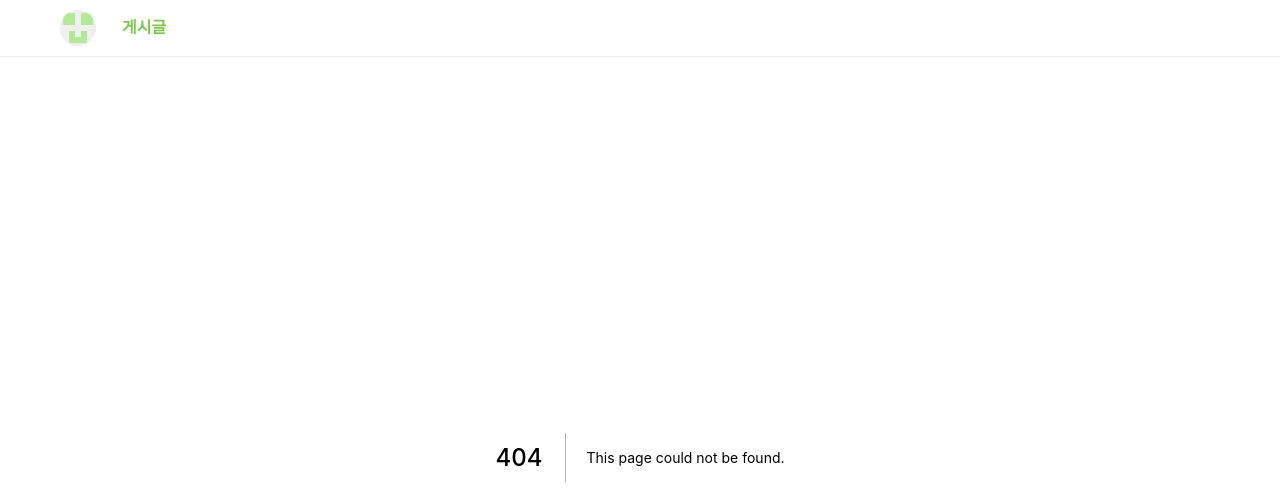
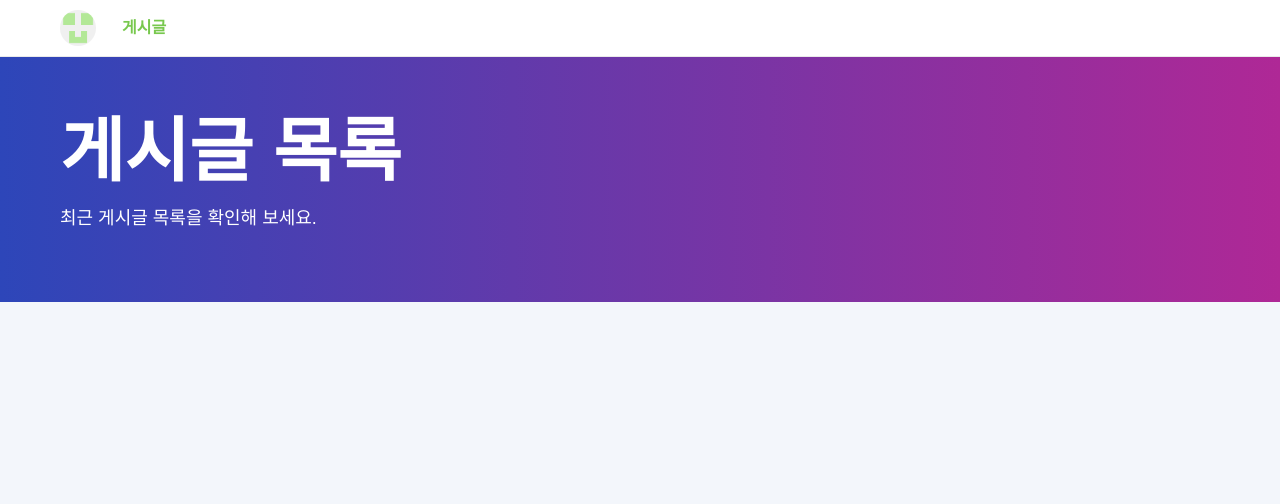
Before and after one commit to nix6839/nix6839.github.io, a Next.js app: page /posts in a window 1280 px wide. Before the commit this address had no page. Shown: the top 504 px of the page. Built offline with nearby package versions, Linux system fonts and the light colour scheme; some icons are missing.

Commit message:
feat: add base of `/posts`

```diff
--- /dev/null
+++ b/src/pages/posts/index.tsx
@@ -0,0 +1,83 @@
+import { GetStaticProps } from 'next';
+import styled from 'styled-components';
+import HeadTemplate from '../../components/HeadTemplate';
+
+const HeaderWrapper = styled.div`
+  position: fixed;
+  top: 0;
+  width: 100%;
+  background: linear-gradient(to right, #2d46b9, #af2896);
+  padding-top: 100px;
+  padding-bottom: 70px;
+  color: #fff;
+
+  header {
+    max-width: 1200px;
+    margin: 0 auto;
+    padding: 0 20px;
+    h1 {
+      font-weight: bold;
+      font-size: 70px;
+    }
+    p {
+      font-size: 18px;
+    }
+  }
+`;
+
+const BodyWrapper = styled.div`
+  background-color: #f3f6fb;
+  margin-top: 245px;
+  flex-grow: 1;
+  isolation: isolate;
+
+  > ul {
+    --grid-column-count: 3;
+    @media (max-width: 850px) {
+      --grid-column-count: 2;
+    }
+    @media (max-width: 576px) {
+      --grid-column-count: 1;
+    }
+    display: grid;
+    grid-template-columns: repeat(var(--grid-column-count), 1fr);
+    gap: 30px;
+    position: relative;
+    top: -40px;
+    max-width: 1200px;
+    margin: 0 auto;
+    padding: 0 20px;
+
+    li {
+      min-width: 0;
+    }
+  }
+`;
+
+type Props = {};
+
+export default function Posts({}: Props) {
+  return (
+    <>
+      <HeadTemplate
+        title="게시글 목록"
+        description="최근 게시글 목록을 확인해 보세요."
+        urlPath="/posts"
+        type="website"
+      />
+      <HeaderWrapper>
+        <header>
+          <h1>게시글 목록</h1>
+          <p>최근 게시글 목록을 확인해 보세요.</p>
+        </header>
+      </HeaderWrapper>
+      <BodyWrapper>
+        <ul></ul>
+      </BodyWrapper>
+    </>
+  );
+}
+
+export const getStaticProps: GetStaticProps<Props> = async () => {
+  return { props: {} };
+};
```
